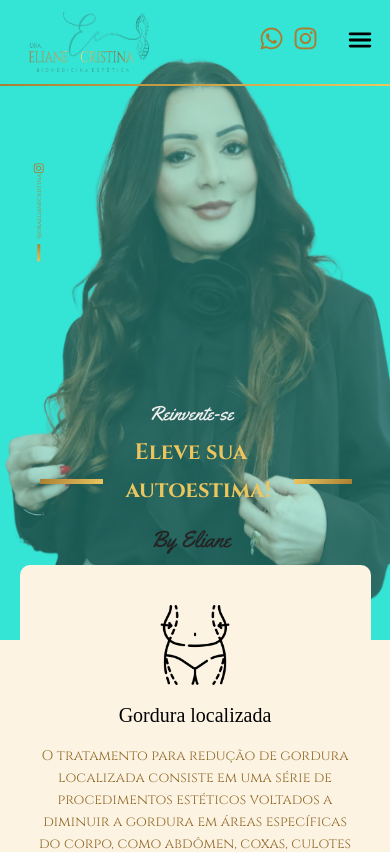
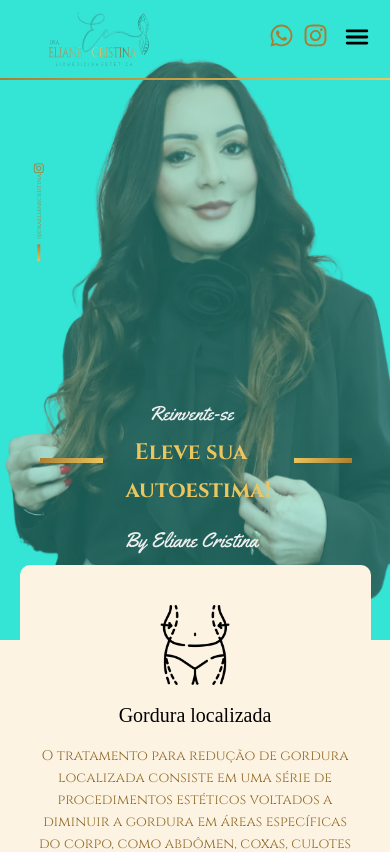
Before and after one commit to Wallace143900/FreelancerElianeBiomediaEsteta, a React (Vite) app: page / in a window 390 px wide. Shown: the top 852 px of the page. Built offline with nearby package versions, Linux system fonts and the light colour scheme; a web font is replaced by a local one.

Commit message:
tornando o site 100 responsivo!
obs: Está faltando algumas sections para ser totalmente responsivo.

```diff
--- a/src/components/AntesEDepois/index.jsx
+++ b/src/components/AntesEDepois/index.jsx
@@ -23,7 +23,6 @@ export const AntesEDepoisResults = () => {
             handleNext();
         }, 5000);
 
-        // Limpa o intervalo ao desmontar o componente
         return () => clearInterval(interval);
     }, []);
 
@@ -53,7 +52,6 @@ export const AntesEDepoisResults = () => {
                         <p className="paragraphy" id={styles.paragrafo}>{AntesDepois[currentIndex].name}</p>
                     </div>
                 </div>
-                {/* Nome da imagem fora do carrossel */}
                 <div className={styles.right}>
                     <div className={styles.topHeader}>
                         <div className={styles.line}></div>
--- a/src/components/Depoiments/index.jsx
+++ b/src/components/Depoiments/index.jsx
@@ -92,7 +92,7 @@ export const Depoiments = () => {
                 </div>
                 <h2 className="title2">Confira alguns depoimentos em vídeo</h2>
                 <div className={styles.carouselContainer}>
-                    <button onClick={handlePrev} className={styles.carouselButton}>◀</button>
+                    <button onClick={handlePrev} className={styles.carouselButton} id={styles.prev}>◀</button>
                     <div className={styles.carousel} style={{ '--current-index': currentIndex }}>
                         {depoimentsStudent.map((depoiment, index) => (
                             <div
@@ -106,7 +106,7 @@ export const Depoiments = () => {
                             </div>
                         ))}
                     </div>
-                    <button onClick={handleNext} className={styles.carouselButton}>▶</button>
+                    <button onClick={handleNext} className={styles.carouselButton} id={styles.next}>▶</button>
                 </div>
             </div>
         </section>
--- a/src/components/EleSuaAutoestima/styles.module.scss
+++ b/src/components/EleSuaAutoestima/styles.module.scss
@@ -1,5 +1,5 @@
 section{
-    height: 800px; // Garante que a section ocupa a altura total da tela
+    height: 800px;
     display: flex;
     flex-direction: column;
     width: 100%;
@@ -70,8 +70,35 @@ section{
                     height: 60px;
                 }
 
+                @media (max-width: 580px) {
+                    margin-left: 10px;
+                }
+
+                @media (max-width: 531px) {
+                    margin-left: 30px;
+                }
+
+                @media (max-width: 500px) {
+                    margin-left: 40px;
+                }
+
+                @media (max-width: 480px) {
+                    margin-left: 50px;
+                }
+
+                @media (max-width: 453px) {
+                    width: 110px;
+                    margin-left: 60px;
+                }
+
                 @media (max-width: 425px) {
-                    width: 120px;
+                    width: 100px;
+                    height: 54px;
+                    margin-left: 20px;
+                }
+
+                @media (max-width: 375px) {
+                    margin-left: 23px;
                 }
 
                 @media (max-width: 320px) {
@@ -120,24 +147,44 @@ section{
                     margin-left: 50%;
                 }
 
+                @media (max-width: 531px) {
+                    margin-left: 180px;
+                }
+
                 @media (max-width: 481px) {
                     margin-left: 150px;
                 }
 
-                @media (max-width: 450px) {
+                @media (max-width: 453px) {
+                    margin-left: 100px;
+                }
+
+                @media (max-width: 454px) {
                     margin-left: 90px;
                 }
 
                 @media (max-width: 425px) {
+                    margin-left: 140px;
+                }
+
+                @media (max-width: 410px) {
+                    margin-left: 130px;
+                }
+
+                @media (max-width: 400px) {
+                    margin-left: 110px;
+                }
+
+                @media (max-width: 375px) {
                     margin-left: 100px;
                 }
 
-                @media (max-width: 375px) {
-                    margin-left: 40px;
+                @media (max-width: 340px) {
+                    margin-left: 85px;
                 }
 
                 @media (max-width: 320px) {
-                    margin-left: 0px;
+                    margin-left: 80px;
                 }
             }
 
@@ -149,9 +196,43 @@ section{
                 align-items: center;
                 justify-content: center;
                 margin-bottom: 4px;
+                z-index: 23;
 
-                @media (min-width: 1024px) {
+                @media (min-width: 769px) {
                     display: none;
+                }
+
+                @media (max-width: 531px) {
+                    position: relative;
+                    right: 5%;
+                }
+
+                @media (max-width: 480px) {
+                    right: 7%;
+                }
+
+                @media (max-width: 480px) {
+                    right: 10%;
+                }
+
+                @media (max-width: 425px) {
+                    right: 3%;
+                }
+
+                @media (max-width: 410px) {
+                    right: 3%;
+                }
+
+                @media (max-width: 400px) {
+                    right: 4%;
+                }
+
+                @media (max-width: 380px) {
+                    right: 3.5%;
+                }
+
+                @media (max-width: 340px) {
+                    right: 5%;
                 }
             }
 
@@ -167,6 +248,10 @@ section{
                 @media (max-width: 1024px) {
                     width: 75%;
                     gap: 10px;
+                }
+
+                @media (max-width: 1000px) {
+                    padding: 10px;
                 }
 
                 @media (max-width: 768px) {
@@ -188,6 +273,14 @@ section{
                         font-size: 13px;
                         line-height: 16px;
                         text-align: center;
+                    }
+
+                    @media (max-width: 901px) {
+                        font-size: 12px;
+                    }
+
+                    @media (max-width: 810px) {
+                        font-size: 12px;
                     }
 
                     @media (max-width: 768px) {
@@ -218,9 +311,13 @@ section{
 
                 .menuButton{
                     color: white;
-                    position: absolute;
+                    position: relative;
                     top: 25px;
                     right: 57px;
+
+                    @media (max-width: 497px) {
+                        right: 100px;
+                    }
 
                     @media (max-width: 425px) {
                         right: 27px;
@@ -245,6 +342,10 @@ section{
                         color: var(--Green-Eliane);
                     }
 
+                    @media (max-width: 810px) {
+                        font-size: 15px;
+                    }
+
                     @media (max-width: 768px) {
                         color: var(--Light-Cinzel);
                         font-size: 18px;
@@ -262,8 +363,8 @@ section{
     }
 
     .top{
-        transform: rotate(270deg); /* Rotaciona a frase 90 graus */
-        white-space: nowrap; /* Evita que a frase quebre em várias linhas */
+        transform: rotate(270deg);
+        white-space: nowrap;
         display: flex;
         justify-content: center;
         align-items: center;
@@ -366,6 +467,30 @@ section{
             z-index: 1;
         }
 
+        @media (max-width: 600px) {
+            right: 65px;
+        }
+
+        @media (max-width: 560px) {
+            right: 60px;
+        }
+
+        @media (max-width: 550px) {
+            right: 52px;
+        }
+
+        @media (max-width: 510px) {
+            right: 46px;
+        }
+
+        @media (max-width: 470px) {
+            right: 44px;
+        }
+
+        @media (max-width: 445px) {
+            right: 40px;
+        }
+
         @media (max-width: 425px) {
             right: 38px;
         }
@@ -447,9 +572,49 @@ section{
                 text-align: center;
                 color: var(--black);
 
+                @media (max-width: 1024px) {
+                    font-size: 2.9rem;
+                }
+
+                @media (max-width: 1010px) {
+                    font-size: 2.7rem;
+                }
+
+                @media (max-width: 935px) {
+                    font-size: 2.5rem;
+                }
+
+                @media (max-width: 875px) {
+                    font-size: 2.3rem;
+                }
+
+                @media (max-width: 846px) {
+                    font-size: 2.2rem;
+                }
+
                 @media (max-width: 768px) {
-                    font-size: 2rem;
+                    font-size: 1.9rem;
                     line-height: 38px;
+                }
+
+                @media (max-width: 700px) {
+                    font-size: 1.7rem;
+                }
+
+                @media (max-width: 600px) {
+                    font-size: 1.6rem;
+                }
+
+                @media (max-width: 563px) {
+                    font-size: 1.5rem;
+                }
+
+                @media (max-width: 515px) {
+                    font-size: 1.4rem;
+                }
+
+                @media (max-width: 477px) {
+                    font-size: 1.3rem;
                 }
 
                 @media (max-width: 425px) {
@@ -476,18 +641,61 @@ section{
                 color: var(--Light-Cinzel);
                 font-family: var(--font-yellowtail);
 
+                @media (max-width: 955px) {
+                    font-size: 2.9rem;
+                }
+
+                @media (max-width: 923px) {
+                    font-size: 2.8rem;
+                }
+
+                @media (max-width: 891px) {
+                    font-size: 2.6rem;
+                }
+
+                @media (max-width: 846px) {
+                    font-size: 2.4rem;
+                }
+
                 @media (max-width: 768px) {
-                    font-size: 30px;
+                    font-size: 28px;
+                }
+
+                @media (max-width: 700px) {
+                    font-size: 25px;
+                }
+
+                @media (max-width: 497px) {
+                    font-size: 24px;
+                }
+
+                @media (max-width: 477px) {
+                    font-size: 23px;
+                }
+
+                @media (max-width: 457px) {
+                    font-size: 22px;
+                }
+
+                @media (max-width: 480px) {
+                    font-size: 21px;
                 }
 
                 @media (max-width: 425px) {
                     font-size: 23px;
                     width: 100%;
-                    color: var(--black);
+                }
+
+                @media (max-width: 412px) {
+                    font-size: 21px;
                 }
 
                 @media (max-width: 375px) {
                     font-size: 20px;
+                }
+
+                @media (max-width: 365px) {
+                    font-size: 18px;
                 }
 
                 @media (max-width: 320px) {
--- a/src/components/OfCourse/DescriptionCourse/index.jsx
+++ b/src/components/OfCourse/DescriptionCourse/index.jsx
@@ -18,7 +18,6 @@ const DescriptionCourse = ({ title, content, content2, isService }) => {
       </button>
       {isOpen && (
         <div className={styles.courseContent}>
-          {/* Renderiza o content com o estilo adequado (700 para cursos, 500 para serviços) */}
           <p
             className={`paragraphy ${isService ? styles.serviceDescription : styles.courseDays}`}
             id={styles.p}
--- a/src/components/OfCourse/index.jsx
+++ b/src/components/OfCourse/index.jsx
@@ -134,7 +134,7 @@ const OfCourse = () => {
           title={course.title}
           content={course.content}
           content2={course.content2}
-          isService={false} // cursos não recebem o font-weight de 500
+          isService={false}
         />
       ))}
       <h1 className='title1'>Serviços</h1>
@@ -144,7 +144,7 @@ const OfCourse = () => {
           key={index}
           title={service.name}
           content={service.description}
-          isService={true} // serviços recebem o font-weight de 500
+          isService={true}
         />
       ))}
       <button className={styles.button}>
--- a/src/styles/reset.scss
+++ b/src/styles/reset.scss
@@ -18,7 +18,7 @@ time, mark, audio, video, h3 {
 	font: inherit;
 	vertical-align: baseline;
 }
-/* HTML5 display-role reset for older browsers */
+
 article, aside, details, figcaption, figure,
 footer, header, hgroup, menu, nav, section {
 	display: block;
```
Also changed, not shown: src/components/AntesEDepois/styles.module.scss (+9 -9 lines), src/components/Depoiments/styles.module.scss (+7 -7 lines), src/components/EleSuaAutoestima/index.jsx (+1 -6 lines), src/components/Especialista/styles.module.scss (+43 -7 lines), src/components/Footer/styles.module.scss (+7 -7 lines).
